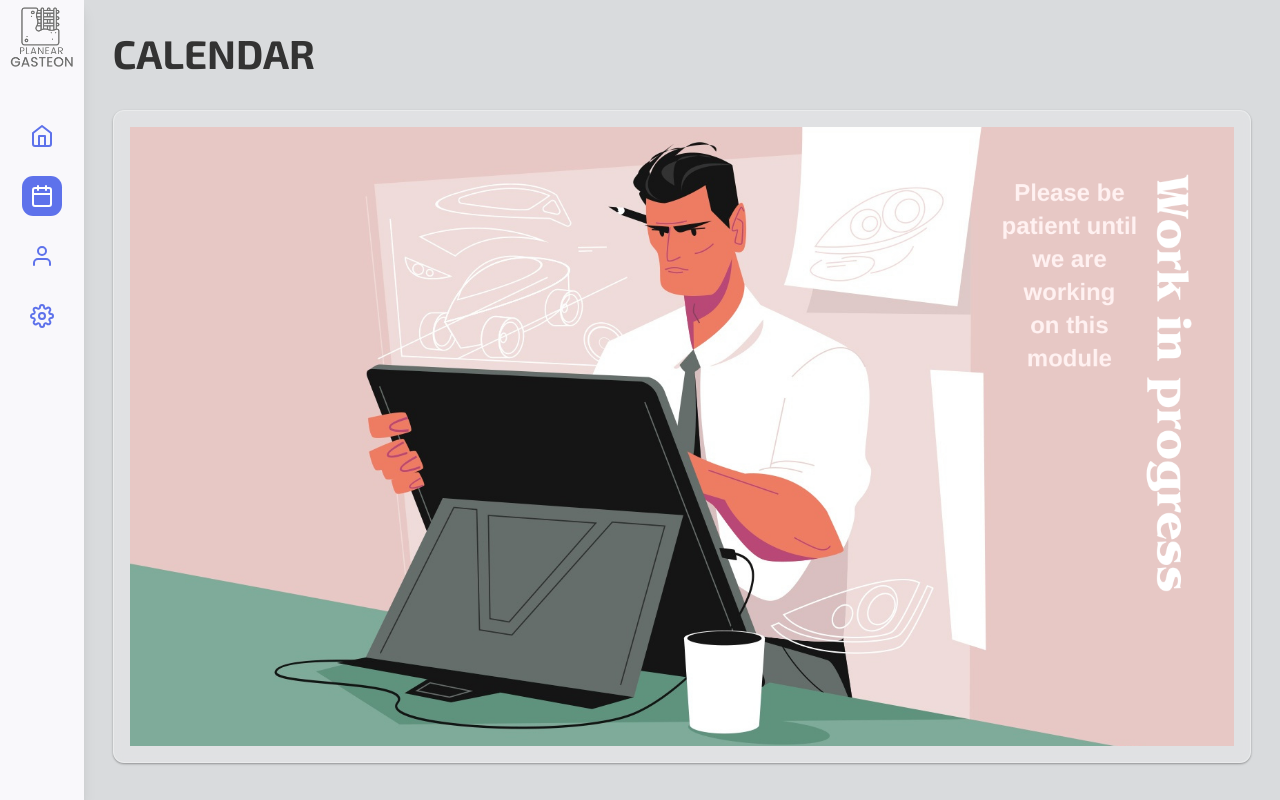
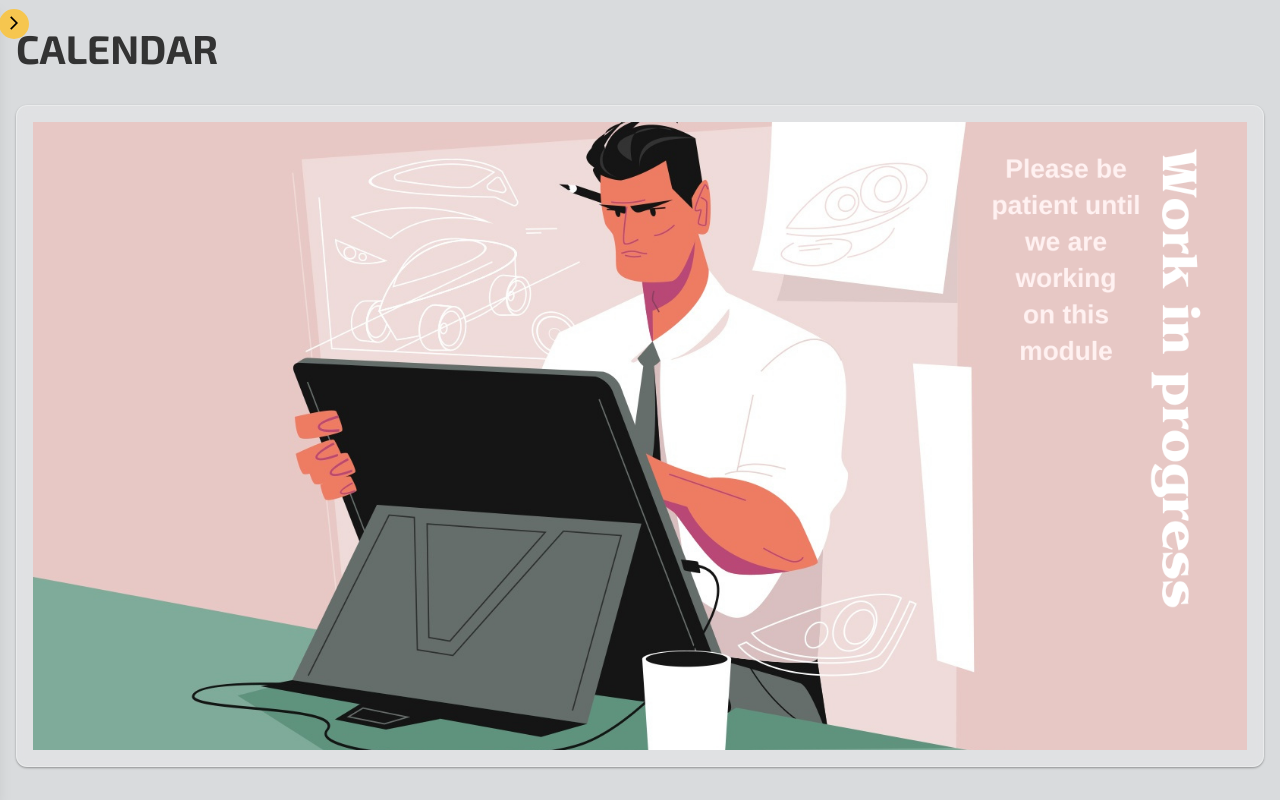
Before and after one commit to SanjoyPator1/WebDevProjects, a Next.js app: page /calendar in a window 1280 px wide. Built offline with nearby package versions, Linux system fonts and the light colour scheme.

Commit message:
responsive navbar added

```diff
--- a/app/(dashboard)/home/page.tsx
+++ b/app/(dashboard)/home/page.tsx
@@ -69,7 +69,7 @@ const HomePage = async () => {
       </div>
 
       {/* All Projects Card */}
-      <GlassPane className={clsx("primary-border-radius")} styles={{padding:SECONDARY_DISTANCE, height:"78%"}}>
+      <GlassPane className={clsx("primary-border-radius", "main-page-container")} styles={{padding:SECONDARY_DISTANCE, height:"78%"}}>
         <div className="column-flex-container" style={{height:"100%"}}>
             <div className="new-project-container" style={{marginRight:SECONDARY_DISTANCE}}>
               <NewProject mode="create" />
--- a/app/(dashboard)/layout.tsx
+++ b/app/(dashboard)/layout.tsx
@@ -5,6 +5,7 @@ import Sidebar from "@/components/Sidebar/Sidebar";
 import { PRIMARY_DISTANCE } from "@/lib/constants";
 import { bodyFont } from "@/lib/fonts";
 import Router from "next/router"
+import ShopSidebar from "@/components/Sidebar/SidebarCustom";
 
 const glassStyle: React.CSSProperties = {
   height:"100%",
@@ -22,10 +23,11 @@ export default function DashboardRootLayout({ children }: {
       <head />
       <body>
       <div className="row-flex-container" style={{height:"100%"}}>
-            <div className="">
+            <div className="sidebar-layout-container">
               <Sidebar />
+              {/* <ShopSidebar/> */}
             </div>
-            <div className="" style={{flex:1,padding:PRIMARY_DISTANCE, height:"100%", overflow:"auto"}}>
+            <div className="main-page-container" style={{flex:1, height:"100%", overflow:"auto"}}>
               <main className={bodyFont.className} style={{height:"100%"}}>{children}</main>
             </div>
         </div>
--- a/components/Sidebar/Sidebar.tsx
+++ b/components/Sidebar/Sidebar.tsx
@@ -1,7 +1,11 @@
+"use client";
 import Card from "../Card/Card";
 import Image from "next/image";
-import logo from "../../public/logo.png"
+import logo from "../../public/logo.png";
 import SidebarLink from "./SidebarLink";
+import { useState } from "react";
+import { MdArrowBackIosNew } from "react-icons/md";
+import "./style-sidebar.css"
 
 const links = [
   { label: "Home", icon: "FiHome", link: "/home" },
@@ -19,13 +23,30 @@ const links = [
 ];
 
 const Sidebar = () => {
+  const [open, setOpen] = useState(false);
+
   return (
-    <Card className="column-flex-container sidebar-container">
-      <div className="logo-container">
-        <Image src={logo} alt="project logo" style={{width:"100%", height:"100%", mixBlendMode: "darken"}}/>
+    <Card className={`column-flex-container sidebar-container card-props ${!open && "hide-container"}`} styles={{padding:0, paddingTop:"0.7em"}}>
+      {/* arrow controller */}
+      <div
+        className={`sidebar__toggle ${!open ? "rotate" : ""}`}
+        onClick={() => setOpen(!open)}
+      >
+        <MdArrowBackIosNew className="sidebar__toggle-icon" />
       </div>
-      {links.map((link,index) => (
-        <SidebarLink link={link} key={index}/>
+      {/* logo and name */}
+      <div className="flex gap-x-4 items-center">
+        <div className="logo-container">
+          <Image
+            src={logo}
+            alt="project logo"
+            style={{ width: "100%", height: "100%", mixBlendMode: "darken" }}
+            className={`${open ? "rotate" : ""}`}
+          />
+        </div>
+      </div>
+      {links.map((link, index) => (
+        <SidebarLink link={link} key={index} open={open} />
       ))}
     </Card>
   );
--- a/components/Sidebar/SidebarLink.tsx
+++ b/components/Sidebar/SidebarLink.tsx
@@ -1,21 +1,23 @@
 "use client";
 import Link from "next/link";
-import { FiHome,FiCalendar,FiUser,FiSettings } from 'react-icons/fi';
-import "@/styles/global.css"
+import { FiHome, FiCalendar, FiUser, FiSettings } from "react-icons/fi";
+import "@/styles/global.css";
 import { usePathname } from "next/navigation";
 import clsx from "clsx";
+import { subheaderFont } from "@/lib/fonts";
 
-const icons = {  FiHome,FiCalendar,FiUser,FiSettings };
+const icons = { FiHome, FiCalendar, FiUser, FiSettings };
 
 interface Props {
-    link : {
+  link: {
     label: string;
     icon: string;
     link: string;
-    }
+  };
+  open: boolean;
 }
 
-const SidebarLink = ({ link } : Props) => {
+const SidebarLink = ({ link, open }: Props) => {
   const pathname = usePathname();
   let isActive = false;
 
@@ -25,14 +27,27 @@ const SidebarLink = ({ link } : Props) => {
 
   const Icon = icons[link.icon];
   return (
-    <Link href={link.link} className="w-full flex justify-center items-center">
-      <Icon
-        size={40}
+    <Link
+      href={link.link}
       className={clsx(
         "tab-normal",
         isActive && "tab-active"
       )}
-      />
+      style={{
+        textDecoration: "none",
+        height:"7%",
+        width: "100%",
+        paddingBlock: "0.5em",
+        paddingInline: "1.9em",
+        display:"flex",
+        justifyContent: open ? "space-between" : "center",
+        alignItems:"center"
+      }}
+    >
+      <div>
+        <Icon size={40} className={clsx(isActive && "tab-active")} />
+      </div>
+      <div className={clsx(open ? "show" : "hide", "sub-header-font", subheaderFont.className)} style={{height:"100%",color:isActive ?"white":"" }}>{link.label}</div>
     </Link>
   );
 };
--- /dev/null
+++ b/components/Sidebar/style-sidebar.css
@@ -0,0 +1,58 @@
+.show {
+  display: block;
+}
+
+.hide {
+  display: none;
+}
+
+.card-props{
+    width: 200px;
+    position: absolute;
+    top: 0;
+    left: 0;
+}
+
+.hide-container {
+    left: -200px;
+}
+
+.sidebar__toggle {
+  position: absolute;
+  cursor: pointer;
+  right: -14px;
+  top: 9px;
+  width: 30px;
+  height: 30px;
+  border: 2px solid #f6c64f;
+  background-color: #f6c64f;
+  padding: 5px;
+  border-radius: 50%;
+  display: flex;
+  justify-content: center;
+}
+
+.sidebar__toggle.rotate {
+    right: -29px;
+  transform: rotate(180deg);
+}
+
+.sidebar__toggle-icon {
+  color: #000;
+  text-align: center;
+  font-size: 18px;
+}
+
+.sidebar__logo {
+  cursor: pointer;
+  transition-duration: 500ms;
+  height: 40px;
+}
+
+.sidebar__logo.rotate {
+  transform: rotate(360deg);
+}
+
+/* small screen size only */
+@media (max-width: 768px) {
+}
--- a/styles/global.css
+++ b/styles/global.css
@@ -119,12 +119,22 @@
   text-align: center;
 }
 
+.sidebar-layout-container{
+  width: 0;
+  position: absolute;
+  top:0;
+  left: 0;
+  height: 100%;
+  z-index:1;
+}
+
 .sidebar-container{
   align-items: center;
   border-radius: 0;
   height: 100%;
   gap:1rem;
   margin:0;
+  position:relative
 }
 
 .sidebar-container :nth-child(2) {
@@ -133,8 +143,6 @@
 
 .tab-normal{
   color: var(--color-0);
-  padding: 0.5rem;
-  border-radius: var(--primary-border-radius);
 }
 
 .tab-active{
@@ -214,6 +222,10 @@
   border-radius: var(--secondary-border-radius);
 }
 
+.main-page-container{
+  padding-inline: 0.2em;
+}
+
 @media(min-width: 600px){
   .medium-container{
     width: 80%;
@@ -233,11 +245,16 @@
     width: 31.33%;
   }
 
+  .main-page-container{
+    padding-block: 1.2em;
+    padding-inline: 0.5em;
+  }
+
 }
 
 @media(min-width: 800px){
   .medium-container{
-    width: 60%;
+    width: 40%;
   }
 
   .small-container{
@@ -263,4 +280,9 @@
     width: 23.40%;
   }
 
+  .main-page-container{
+    padding-block: 1.5em;
+    padding-inline: 1em;
+  }
+
 }
```
Also changed, not shown: components/AuthForm/AuthForm.tsx (+10 -2 lines), components/Sidebar/SidebarCustom.tsx (+34 -28 lines), components/Sidebar/sidebar-style.css (added, +116 -0 lines). Lines whose indentation alone changed are shown as unchanged.
